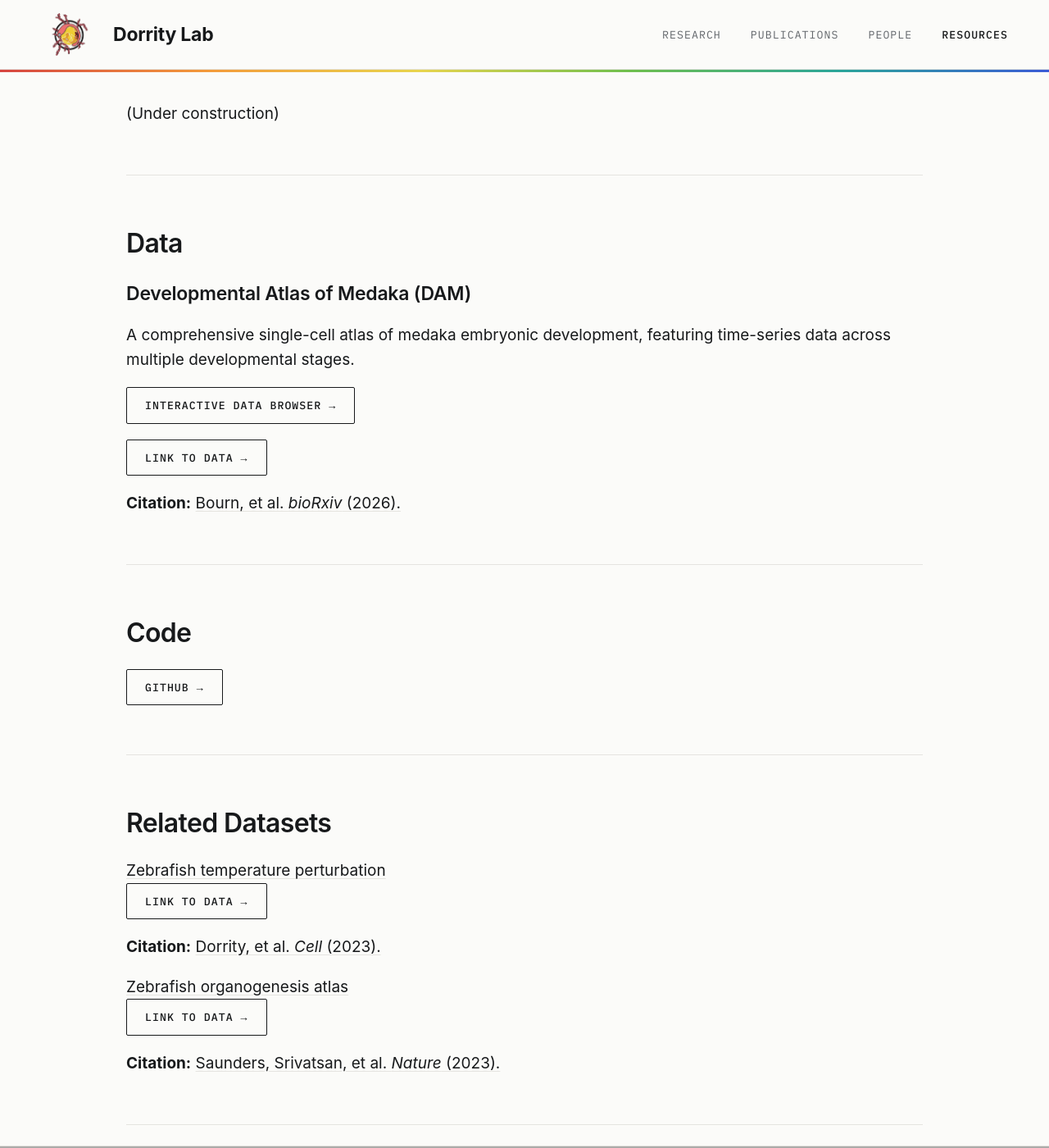
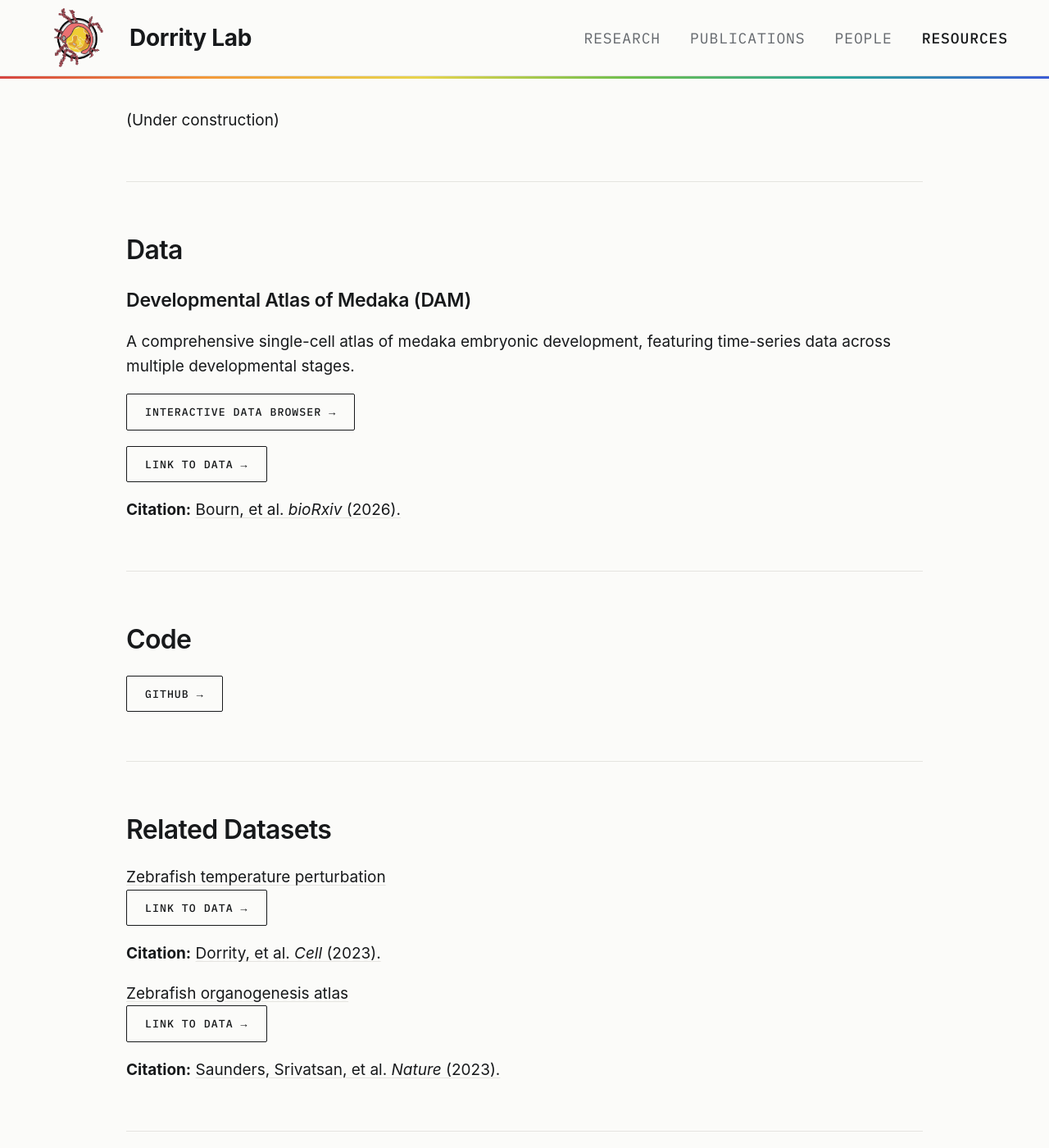
Before and after one commit to dorrity-lab/dorrity-lab.github.io, an MkDocs documentation site: the page built from docs/resources.md, in a window 1280 px wide and 1400 px high. Shown: the whole window at 82% size. Built offline with MkDocs 1.6.1 and Material for MkDocs 9.7.7, drawn with Linux system fonts in a browser that asks for light colours; some web fonts are replaced; comment, search, counter and statistics services are not loaded.

Commit message:
stylesheet edits

```diff
--- a/docs/stylesheets/extra.css
+++ b/docs/stylesheets/extra.css
@@ -15,7 +15,7 @@
   --dl-green: #03712a;
   --dl-green-hover: #025e23;
 
-  /* the developmental-time colormap from the lab's own umaps */
+  /* the developmental-time colormap from iconic time-series data */
   --dl-timebar: linear-gradient(90deg, #d64541, #f39b3b, #e8d44d, #6fbf4e, #2ba59a, #3b5bd6);
 
   /* type roles */
@@ -95,8 +95,8 @@ body,
 }
 
 .md-header__button.md-logo img {
-  width: 2.6rem;
-  height: 2.6rem;
+  width: 3.6rem;
+  height: 3.6rem;
   max-width: none;
 }
 
@@ -104,7 +104,7 @@ body,
 .md-header__inner {
   display: flex;
   align-items: center;
-  padding: 0.4rem 2.5rem;
+  padding: 0.1rem 2.5rem;
   max-width: none;
 }
 
@@ -112,7 +112,7 @@ body,
   font-family: var(--dl-sans);
   font-stretch: 112%;
   font-weight: 650;
-  font-size: 1.15rem;
+  font-size: 1.40rem;
   letter-spacing: -0.01em;
   color: var(--dl-ink);
 }
@@ -165,8 +165,8 @@ body,
 
 .md-header__nav a {
   font-family: var(--dl-mono);
-  font-size: 0.66rem;
-  letter-spacing: 0.08em;
+  font-size: 0.90rem;
+  letter-spacing: 0.05em;
   text-transform: uppercase;
   color: var(--dl-muted);
   text-decoration: none;
@@ -175,6 +175,7 @@ body,
 
 .md-header__nav a:hover {
   color: var(--dl-green);
+  font-weight: 500;
 }
 
 .md-header__nav a.active {
```
